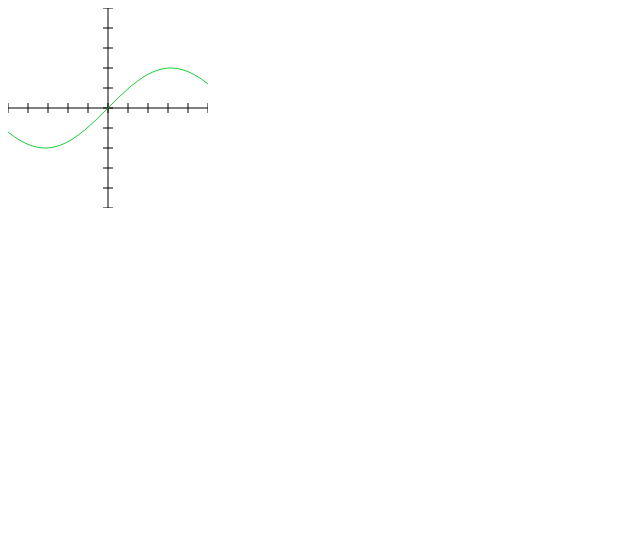
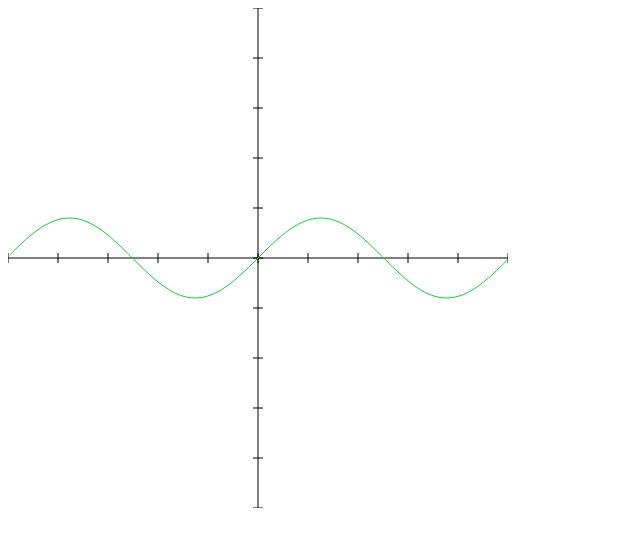
Before and after one commit to gabrielliwerant/cangraph, a plain HTML site: page index.html in a window 1280 px wide. Shown: the whole page, without its empty margins (0-640 px from the left). Drawn offline with nearby package versions, Linux system fonts and the light colour scheme.

Commit message:
Increase code clarity
- Make some key names more concise
- Add comment
- Increase size of example canvas element

```diff
--- a/cangraph.js
+++ b/cangraph.js
@@ -28,8 +28,8 @@
                 showNegativeX: true,
                 showNegativeY: true,
                 strokeColor: '#000000',
-                showXAxis: true,
-                showYAxis: true,
+                showX: true,
+                showY: true,
                 markings: {
                     showX: true,
                     showY: true,
@@ -133,11 +133,11 @@
         this.context.beginPath();
         this.context.strokeStyle = this.options.axes.strokeColor;
 
-        if (this.options.axes.showXAxis) {
+        if (this.options.axes.showX) {
             this.context.moveTo(this.xMin, this.y0);
             this.context.lineTo(this.canvas.width, this.y0);
         }
-        if (this.options.axes.showYAxis) {
+        if (this.options.axes.showY) {
             if (this.options.axes.showNegativeY) {
                 this.context.moveTo(this.x0, 0);
                 this.context.lineTo(this.x0, this.canvas.height);
@@ -235,6 +235,7 @@
             y = this.options.axes.scale * fx(x / this.options.axes.scale);
 
             if (i === this.graphPlottingMin) {
+                // Run only for the first iteration
                 this.context.moveTo(this.x0 + x, this.y0 - y);
             } else {
                 this.context.lineTo(this.x0 + x, this.y0 - y);
--- a/index.html
+++ b/index.html
@@ -12,7 +12,7 @@
 </head>
 
 <body>
-    <canvas id="cangraph-ex1" width="200px" height="200px"></canvas>
+    <canvas id="cangraph-ex1" width="500px" height="500px"></canvas>
 
     <script>
         $(document).ready(function () {
```
